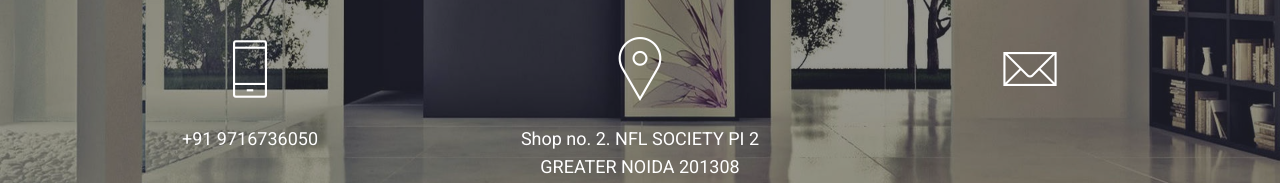
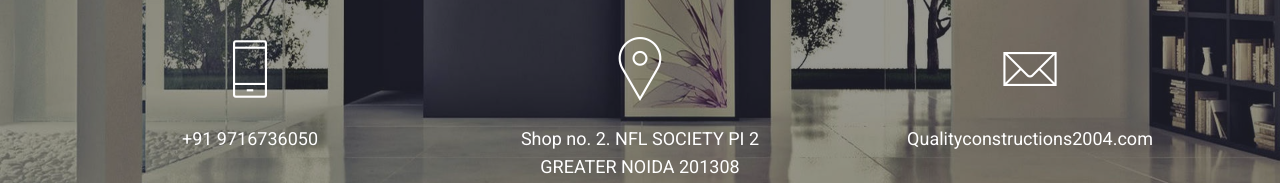
Before and after one commit to ashishpandey8900/QualityConstruction, a plain HTML site: page contact.html in a window 1280 px wide. Shown: the part 940-1123 px from the top of the page. Drawn offline with nearby package versions, Linux system fonts and the light colour scheme.

Commit message:
emailchange 2

```diff
--- a/contact.html
+++ b/contact.html
@@ -110,6 +110,7 @@
 
 						<div class="col-sm-4 text-center">
 							<i class="pe-7s-mail text-white"></i>
+							<h5>Qualityconstructions2004.com</h5>
 						</div>
 
 					</div>
```
